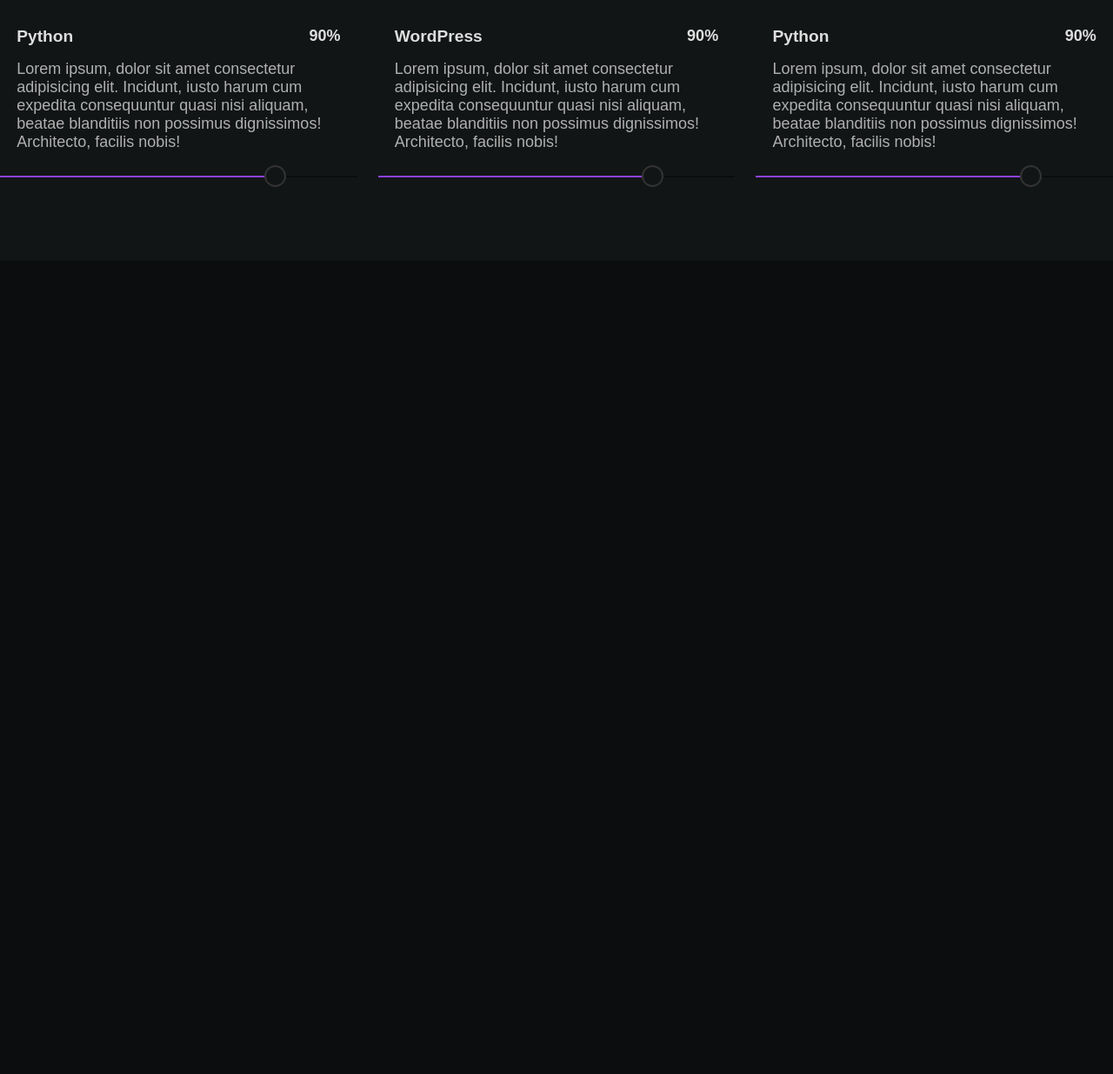
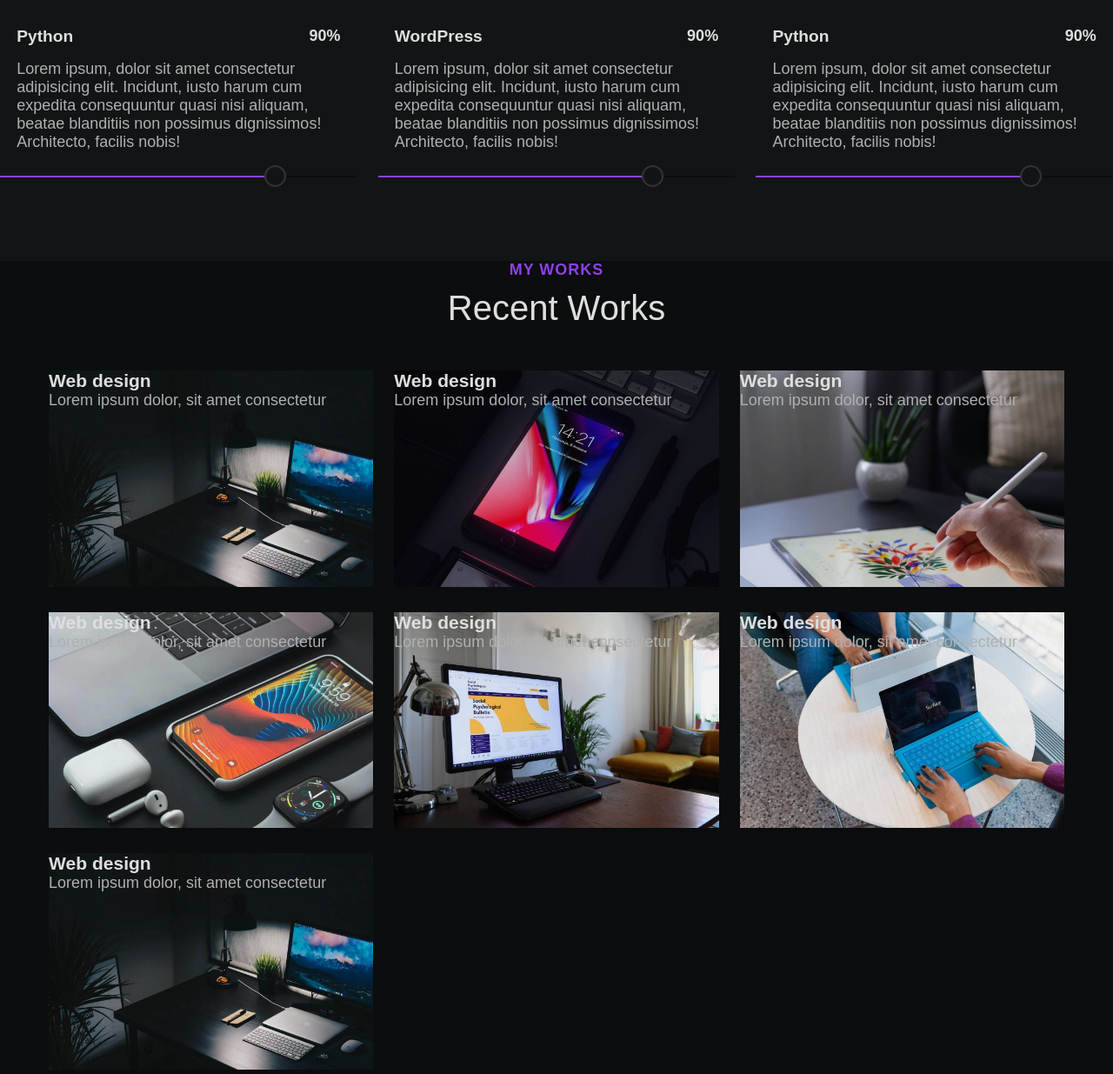
Before and after one commit to AMIThasan23333/portfolio2, a plain HTML site: page index.html in a window 1280 px wide. Shown: the part 3308-4543 px from the top of the page at 87% size. Before the commit the page ends 3608 px from the top, so only its background shows below. Drawn offline with Linux system fonts and the light colour scheme.

Commit message:
adding work details

```diff
--- a/assets/css/styles.css
+++ b/assets/css/styles.css
@@ -665,6 +665,22 @@ font-size: var(--h2-font-size);
 
 /*=============== PORTFOLIO ===============*/
 
+.work__container {
+  grid-template-columns: repeat(3,1fr);
+
+}
+
+.work__card {
+  position: relative;
+  cursor: pointer;
+}
+
+.work__details {
+  position: absolute;
+  inset: 0;
+  background-color: hsla(0, 0%, 0%, 0.05);
+}
+
 /* Work hover */
 
 /*=============== TESTIMONIALS ===============*/
--- a/index.html
+++ b/index.html
@@ -563,7 +563,118 @@
       </section>
 
       <!--==================== PORTFOLIO ====================-->
-      <section class="works" id="works"></section>
+      <section class="works" id="works">
+
+        <h2 class="section__title title-center" data-title="My works">
+
+         Recent Works
+
+        </h2>
+
+        <div class="work__container container grid" >
+
+            <div class="work__card">
+                <img src="assets/img/project-img-1.jpg" alt="" class="work__img">
+
+                <div class="work__details">
+                    <h3 class="work__title">  Web design   </h3>
+
+                        <span class="work__description">
+Lorem ipsum dolor, sit amet consectetur
+                        </span>
+
+
+                </div>
+            </div>
+
+            <div class="work__card">
+                <img src="assets/img/project-img-2.jpg" alt="" class="work__img">
+
+                <div class="work__details">
+                    <h3 class="work__title">  Web design   </h3>
+
+                        <span class="work__description">
+Lorem ipsum dolor, sit amet consectetur
+                        </span>
+
+
+                </div>
+            </div>
+
+            <div class="work__card">
+                <img src="assets/img/project-img-3.jpg" alt="" class="work__img">
+
+                <div class="work__details">
+                    <h3 class="work__title">  Web design   </h3>
+
+                        <span class="work__description">
+Lorem ipsum dolor, sit amet consectetur
+                        </span>
+
+
+                </div>
+            </div>
+
+
+            <div class="work__card">
+                <img src="assets/img/project-img-4.jpg" alt="" class="work__img">
+
+                <div class="work__details">
+                    <h3 class="work__title">  Web design   </h3>
+
+                        <span class="work__description">
+Lorem ipsum dolor, sit amet consectetur
+                        </span>
+
+
+                </div>
+            </div>
+
+            <div class="work__card">
+                <img src="assets/img/project-img-5.jpg" alt="" class="work__img">
+
+                <div class="work__details">
+                    <h3 class="work__title">  Web design   </h3>
+
+                        <span class="work__description">
+Lorem ipsum dolor, sit amet consectetur
+                        </span>
+
+
+                </div>
+            </div>
+
+            <div class="work__card">
+                <img src="assets/img/project-img-6.jpg" alt="" class="work__img">
+
+                <div class="work__details">
+                    <h3 class="work__title">  Web design   </h3>
+
+                        <span class="work__description">
+Lorem ipsum dolor, sit amet consectetur
+                        </span>
+
+
+                </div>
+            </div>
+
+            <div class="work__card">
+                <img src="assets/img/project-img-1.jpg" alt="" class="work__img">
+
+                <div class="work__details">
+                    <h3 class="work__title">  Web design   </h3>
+
+                        <span class="work__description">
+Lorem ipsum dolor, sit amet consectetur
+                        </span>
+
+
+                </div>
+            </div>
+
+        </div>
+
+      </section>
 
       <!--==================== TESTIMONIALS ====================-->
       <section class="testimonials"></section>
```
